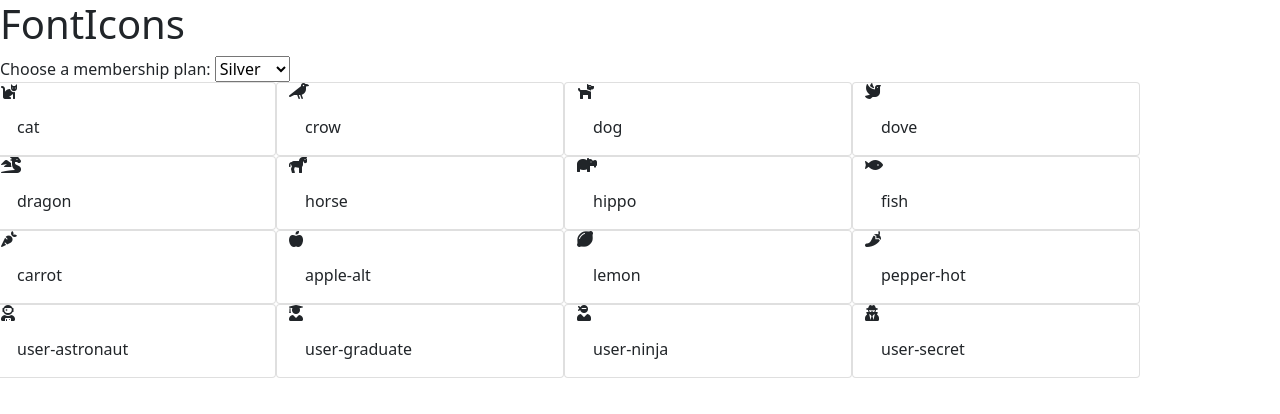
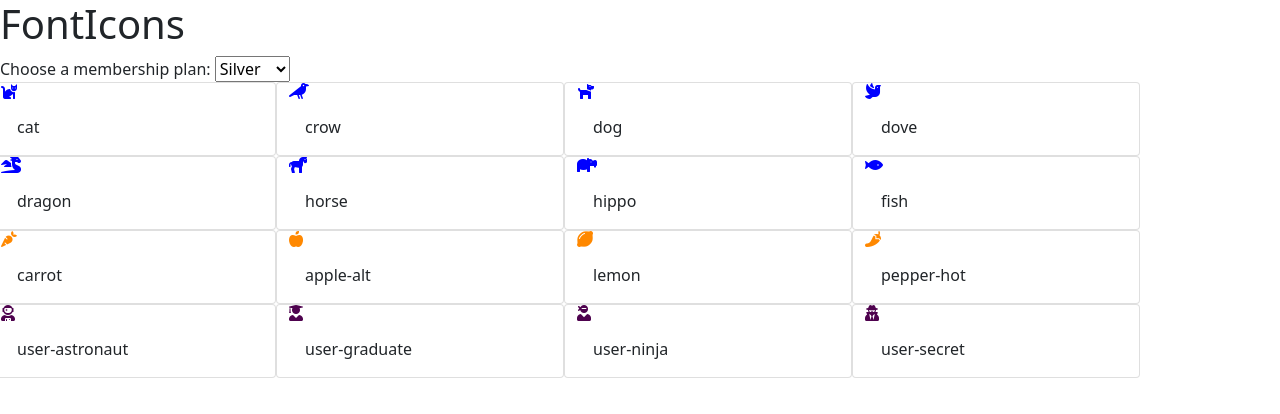
Before and after one commit to DenuccioDiego/js-es6-icons, a plain HTML site: page milestone_1/index.html in a window 1280 px wide. Drawn offline with nearby package versions, Linux system fonts and the light colour scheme.

Commit message:
milestone_2 completo

```diff
--- a/milestone_1/asset/css/style.css
+++ b/milestone_1/asset/css/style.css
@@ -16,3 +16,16 @@
      position: relative;
      display: inline-block;
 }
+
+
+.user_color{
+     color: rgb(78, 2, 78);
+}
+
+.animals_color{
+     color: blue;
+}
+
+.vegetable_color{
+     color: rgb(255, 136, 0);
+}
--- a/milestone_1/asset/javascript/main.js
+++ b/milestone_1/asset/javascript/main.js
@@ -105,11 +105,42 @@ let icone = [
 icone.forEach((icona, index, array) => {
      const card = `
      <div class="card" style="width: 18rem;">
-          <i class="${icona.family} ${icona.prefix}${icona.name}"></i>
+          <i class="${icona.family} ${icona.prefix}${icona.name} ${icona.type} "></i>
                <div class="card-body">
                     <p class="card-text">${icona.name} </p>
                </div>
      </div>
      `
      document.querySelector(".row").insertAdjacentHTML('beforeend', card)
+
+
+
+
+
 })
+
+let selezioneFamigliaUser = document.querySelectorAll(".user")
+let selezioneFamigliaAnimali = document.querySelectorAll(".animal")
+let selezioneFamigliaVegetali = document.querySelectorAll(".vegetable")
+
+console.log(selezioneFamigliaUser)
+console.log(selezioneFamigliaAnimali)
+console.log(selezioneFamigliaVegetali)
+
+selezioneFamigliaUser.forEach((icona) => {
+
+     icona.classList.add("user_color")
+
+})
+
+selezioneFamigliaAnimali.forEach((icona) => {
+
+     icona.classList.add("animals_color")
+
+})
+
+selezioneFamigliaVegetali.forEach((icona) => {
+
+     icona.classList.add("vegetable_color")
+
+})
```
